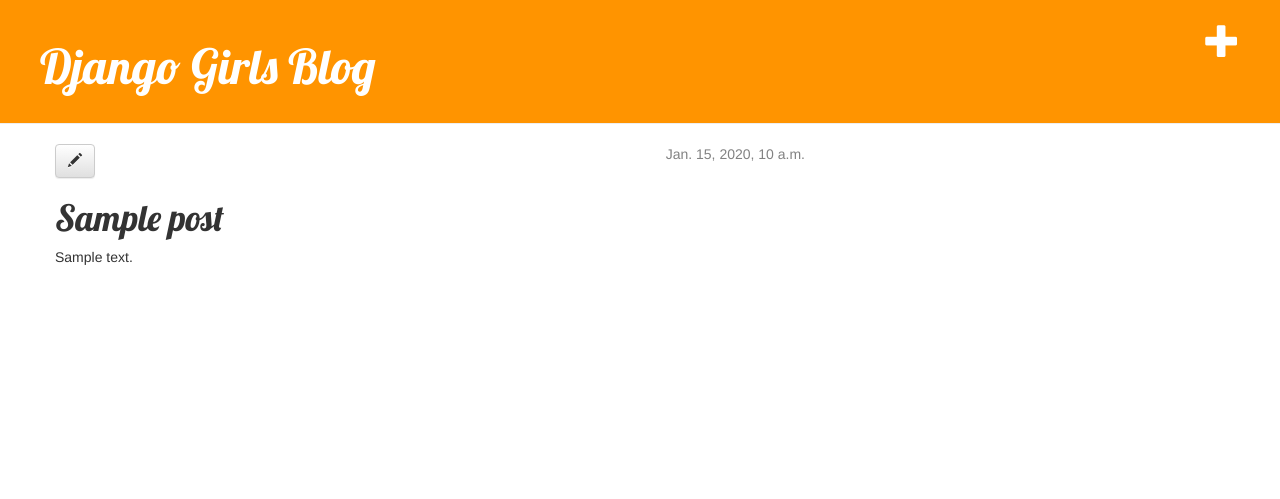
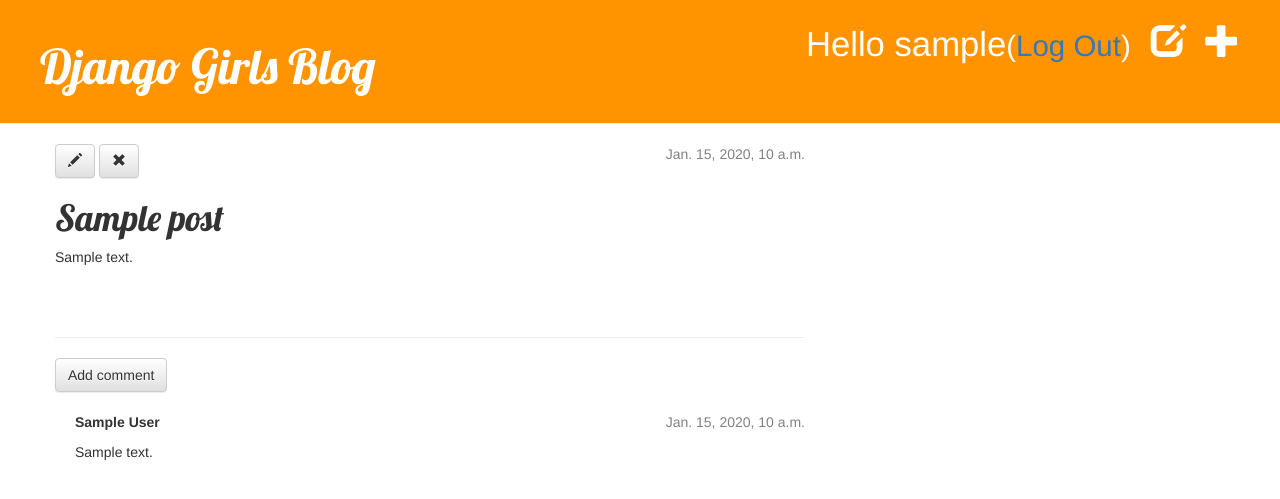
Before and after one commit to Inna-Inna/djangogirlz, a Django app: page /post/1/ in a window 1280 px wide. Shown: the top 499 px of the page. Run offline with Django 3.2, Linux system fonts and the light colour scheme; a user stored in the database is signed in; tables that the repository leaves empty hold one stand-in row (values such as "Sample post"); some libraries are stand-ins or nearby versions.

Commit message:
commit 3

```diff
--- a/djangogirls/admin.py
+++ b/djangogirls/admin.py
@@ -1,4 +1,5 @@
 from django.contrib import admin
-from .models import Post
+from .models import Post, Comment
 
 admin.site.register(Post)
+admin.site.register(Comment)
--- a/djangogirls/models.py
+++ b/djangogirls/models.py
@@ -7,13 +7,31 @@
     title = models.CharField(max_length=200)
     text = models.TextField()
     created_date = models.DateTimeField(
-            default=timezone.now)
+        default=timezone.now)
     published_date = models.DateTimeField(
-            blank=True, null=True)
+        blank=True, null=True)
 
     def publish(self):
         self.published_date = timezone.now()
         self.save()
 
+    def approved_comments(self):
+        return self.comments.filter(approved_comment=True)
+
     def __str__(self):
         return self.title
+
+
+class Comment(models.Model):
+    post = models.ForeignKey('djangogirls.Post', related_name='comments')
+    author = models.CharField(max_length=200)
+    text = models.TextField()
+    created_date = models.DateTimeField(default=timezone.now)
+    approved_comment = models.BooleanField(default=False)
+
+    def approve(self):
+        self.approved_comment = True
+        self.save()
+
+    def __str__(self):
+        return self.text
--- a/djangogirls/static/css/djangogirls.css
+++ b/djangogirls/static/css/djangogirls.css
@@ -59,3 +59,6 @@
 .post h1 a, .post h1 a:visited {
     color: #000000;
 }
+.comment {
+    margin: 20px 0px 20px 20px;
+}
--- a/djangogirls/urls.py
+++ b/djangogirls/urls.py
@@ -6,5 +6,10 @@
     url(r'^post/(?P<pk>[0-9]+)/$', views.post_detail, name='post_detail'),
     url(r'^post/new/$', views.post_new, name='post_new'),
     url(r'post/(?P<pk>[0-9]+)/edit/$', views.post_edit, name='post_edit'),
-
+    url(r'^drafts/$', views.post_draft_list, name='post_draft_list'),
+    url(r'^post/(?P<pk>[0-9]+)/publish/$', views.post_publish, name='post_publish'),
+    url(r'^post/(?P<pk>[0-9]+)/remove/$', views.post_remove, name='post_remove'),
+    url(r'^post/(?P<pk>[0-9]+)/comment/$', views.add_comment_to_post, name='add_comment_to_post'),
+    url(r'comment/(?P<pk>[0-9]+)/remove/$', views.comment_remove, name='comment_remove'),
+    url(r'comment/(?P<pk>[0-9]+)/approve?$', views.comment_approve, name='comment_approve'),
 ]
--- a/djangogirls/views.py
+++ b/djangogirls/views.py
@@ -1,8 +1,9 @@
 from django.shortcuts import render, get_object_or_404
+from django.contrib.auth.decorators import login_required
 from django.utils import timezone
 from django.shortcuts import redirect
-from .models import Post
-from .forms import PostForm
+from .models import Post, Comment
+from .forms import PostForm, CommentForm
 
 
 def post_list(request):
@@ -15,6 +16,7 @@
     return render(request, 'blog/post_detail.html', {'post': post})
 
 
+@login_required
 def post_new(request):
     if request.method == 'POST':
         form = PostForm(request.POST)
@@ -29,6 +31,7 @@
     return render(request, 'blog/post_edit.html', {'form': form})
 
 
+@login_required
 def post_edit(request, pk):
     post = get_object_or_404(Post, pk=pk)
     if request.method == 'POST':
@@ -42,3 +45,52 @@
     else:
         form = PostForm(instance=post)
     return render(request, 'blog/post_edit.html', {'form': form})
+
+
+@login_required
+def post_draft_list(request):
+    posts = Post.objects.filter(published_date__isnull=True).order_by('created_date')
+    return render(request, 'blog/post_draft_list.html', {'posts': posts})
+
+
+@login_required
+def post_publish(request, pk):
+    post = get_object_or_404(Post, pk=pk)
+    post.publish()
+    return redirect('djangogirls.views.post_detail', pk=pk)
+
+
+@login_required
+def post_remove(request, pk):
+    post = get_object_or_404(Post, pk=pk)
+    post.delete()
+    return redirect('djangogirls.views.post_list')
+
+
+def add_comment_to_post(request, pk):
+    post = get_object_or_404(Post, pk=pk)
+    if request.method == 'POST':
+        form = CommentForm(request.POST)
+        if form.is_valid():
+            comment = form.save(commit=False)
+            comment.post = post
+            comment.save()
+            return redirect('djangogirls.views.post_detail', pk=post.pk)
+    else:
+        form = CommentForm()
+    return render(request, 'blog/add_comment_to_post.html', {'form': form})
+
+
+@login_required
+def comment_approve(request, pk):
+    comment = get_object_or_404(Comment, pk=pk)
+    comment.approve()
+    return redirect('djangogirls.views.post_detail', pk=comment.post.pk)
+
+
+@login_required
+def comment_remove(request, pk):
+    comment = get_object_or_404(Comment, pk=pk)
+    post_pk = comment.post.pk
+    comment.delete()
+    return redirect('djangogirls.views.post_detail', pk=post_pk)
--- a/templates/blog/base.html
+++ b/templates/blog/base.html
@@ -13,9 +13,13 @@
 <body>
 <div class="page-header">
     {% if user.is_authenticated %}
-        <a href="{% url 'djangogirls.views.post_new' %}" class="top-menu"><span class="glyphicon glyphicon-plus"></span></a>
+        <a href="{% url 'post_new' %}" class="top-menu"><span class="glyphicon glyphicon-plus"></span></a>
+        <a href="{% url 'post_draft_list' %}" class="top-menu"><span class="glyphicon glyphicon-edit"></span></a>
+        <p class="top-menu">Hello {{ user.username }}<small>(<a href="{% url 'django.contrib.auth.views.logout' %}">Log Out</a>)</small></p>
+    {% else %}
+        <a href="{% url 'django.contrib.auth.views.login'%}" class="top-menu"><span class="glyphicon glyphicon-lock"></span></a>
     {% endif %}
-    <h1><a href="">Django Girls Blog</a></h1>
+    <h1><a href="{% url 'djangogirls.views.post_list' %}">Django Girls Blog</a></h1>
 </div>
     <div class="content container">
         <div class="row">
--- a/templates/blog/post_detail.html
+++ b/templates/blog/post_detail.html
@@ -6,9 +6,34 @@
             <div class="date">
                 {{ post.published_date }}
             </div>
+        {% else %}
+            <a class="btn btn-default" href="{% url 'djangogirls.views.post_publish' pk=post.pk %}">Publish</a>
         {% endif %}
-        <a class="btn btn-default" href="{% url 'post_edit' pk=post.pk %}"><span class="glyphicon glyphicon-pencil"></span></a>
+        {% if user.is_authenticated %}
+            <a class="btn btn-default" href="{% url 'post_edit' pk=post.pk %}"><span class="glyphicon glyphicon-pencil"></span></a>
+            <a class="btn btn-default" href="{% url 'post_remove' pk=post.pk %}"><span class="glyphicon glyphicon-remove"></span></a>
+        {% else %}
+            <a class="btn btn-default" href="{% url 'django.contrib.auth.views.login' %}"><span class="glyphicon glyphicon-lock"></span></a>
+        {% endif %}
         <h1>{{ post.title }}</h1>
         <p>{{ post.text|linebreaks }}</p>
     </div>
+    <hr>
+    <a class="btn btn-default" href="{% url 'add_comment_to_post' pk=post.pk %}">Add comment</a>
+    {% for comment in post.comments.all %}
+        <div class="comment">
+            <div class="date">
+                {{ comment.created_date }}
+                {% if not comment.approved_comment %}
+                    <a href="{% url 'comment_remove' pk=comment.pk %}" class="btn btn-default"><span class="glyphicon glyphicon-remove"></span></a>
+                    <a href="{% url 'comment_approve' pk=comment.pk %}" class="btn btn-default"><span class="glyphicon glyphicon-ok"></span></a>
+                {% endif %}
+            </div>
+            <strong>{{ comment.author }}</strong>
+            <p>{{ comment.text|linebreaks }}</p>
+        </div>
+    {% empty %}
+        <p>No comments yet ((</p>
+    {% endfor %}
+
 {% endblock %}
--- a/templates/blog/post_list.html
+++ b/templates/blog/post_list.html
@@ -7,6 +7,7 @@
             </div>
             <h1><a href="{% url 'post_detail' pk=post.pk %}">{{ post.title }}</a></h1>
             <p>{{ post.text|linebreaks }}</p>
+            <a href="{% url 'djangogirls.views.post_detail' pk=post.pk %}">Comments: {{ post.approved_comments.count }}</a>
         </div>
     {% endfor %}
 {% endblock %}
--- a/untitled/settings.py
+++ b/untitled/settings.py
@@ -103,3 +103,5 @@
 
 STATIC_URL = '/static/'
 STATIC_ROOT = os.path.join(BASE_DIR, 'static')
+
+LOGIN_REDIRECT_URL = '/'
--- a/untitled/urls.py
+++ b/untitled/urls.py
@@ -13,12 +13,14 @@
     1. Add an import:  from blog import urls as blog_urls
     2. Add a URL to urlpatterns:  url(r'^blog/', include(blog_urls))
 """
-from django.conf.urls import include, url
+from django.conf.urls import include, url, patterns
 from django.contrib import admin
+admin.autodiscover()
 
 
 urlpatterns = [
     url(r'^admin/', include(admin.site.urls)),
     url(r'', include('djangogirls.urls')),
-
+    url(r'^accounts/login/$', 'django.contrib.auth.views.login'),
+    url(r'^accounts/logout/$', 'django.contrib.auth.views.logout', {'next_page': '/'}),
 ]
```
Also changed, not shown: djangogirls/forms.py (+8 -1 lines), templates/blog/add_comment_to_post.html (added, +9 -0 lines), templates/blog/post_draft_list.html (added, +11 -0 lines), templates/registration/login.html (added, +22 -0 lines).
